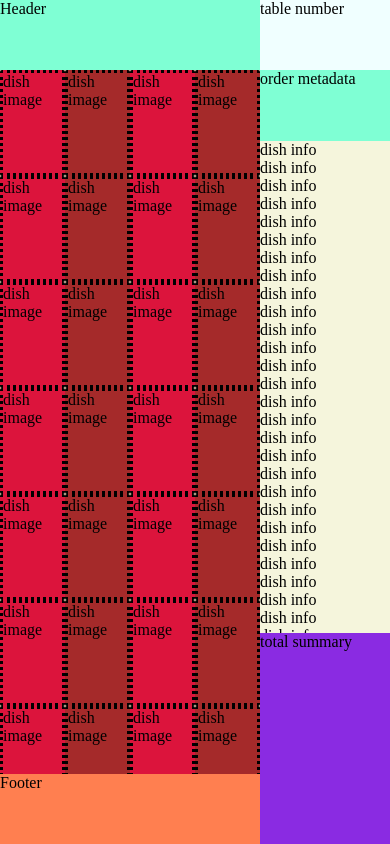
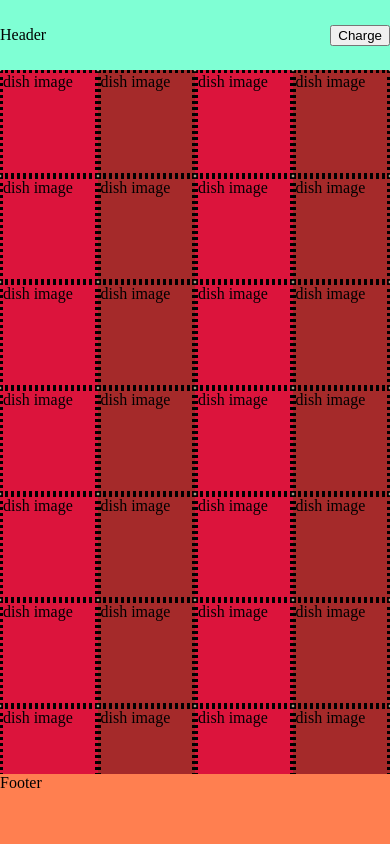
Before and after one commit to tri97nguyen/POS-Skipli, a React (Create React App) app: page / in a window 390 px wide. Built offline with nearby package versions, Linux system fonts and the light colour scheme.

Commit message:
created responsive order panel

```diff
--- a/package.json
+++ b/package.json
@@ -8,6 +8,7 @@
     "@testing-library/user-event": "^12.6.0",
     "react": "^17.0.1",
     "react-dom": "^17.0.1",
+    "react-router-dom": "^5.2.0",
     "react-scripts": "4.0.1",
     "web-vitals": "^0.2.4"
   },
--- a/src/App.js
+++ b/src/App.js
@@ -3,7 +3,7 @@ import Menu from './component/Menu'
 import OrderHistoryPanel from './component/OrderHistoryPanel';
 function App() {
   return (
-    <div className="content">
+    <div className="content grid-column">
       <Menu />
       <OrderHistoryPanel />
     </div>
--- a/src/component/Header.js
+++ b/src/component/Header.js
@@ -1,9 +1,13 @@
 import React from 'react'
+import { toggleOrderPanel } from '../shared/service'
+
+
 
 export default function Header() {
     return (
-        <div className="header">
+        <div className="header flex">
             Header
+            <button id="order-panel-btn" onClick={toggleOrderPanel}>Charge</button>
         </div>
     )
 }
--- a/src/component/Menu.js
+++ b/src/component/Menu.js
@@ -1,13 +1,14 @@
 import React from 'react'
 import Header from './Header'
 import Footer from './Footer'
+import { toggleOrderPanelFromMenu } from '../shared/service'
 export default function Menu() {
     var photos = []
     for (var i = 0; i < 100; i++) {
         photos.push(<div className="image" key={i} alt="some thing" >dish image</div>)
     }
     return (
-        <section className="menu">
+        <section id="menu" onClick={toggleOrderPanelFromMenu} className="menu grid-column-row">
             <Header />
             <div className="img-container">
                 {photos}
--- a/src/component/OrderHistoryPanel.js
+++ b/src/component/OrderHistoryPanel.js
@@ -6,7 +6,7 @@ export default function OrderHistoryPanel() {
         orders.push(<div className="order" key={i} alt="some order" >dish info</div>)
     }
     return (
-        <div className="order-history-panel">
+        <div id="order-history-panel" className="order-history-panel">
             <div className="table-number" >table number</div>
             <div className="metadata">order metadata</div>
             <div className="order-container">
--- a/src/index.css
+++ b/src/index.css
@@ -3,17 +3,34 @@ body {
     padding: 0;
 }
 
-.content {
+.flex {
+    display: flex;
+    flex-flow: row;
+    justify-content: space-between;
+}
 
+.grid-column {
     display: grid;
     grid-template-columns: repeat(12, 1fr);
-    grid-auto-rows: minmax(1fr, auto);
+
+}
+
+.grid-column-row {
+    display: grid;
+    grid-template: repeat(12, 1fr) / repeat(12, 1fr);
+}
+
+
+.content {
     background-color: aqua;
     height: 100vh;
+
 }
+
 
 .header {
     grid-column: 1 / 13;
+    align-items: center;
     background-color: aquamarine;
 }
 
@@ -22,20 +39,11 @@ body {
     background-color: coral;
 }
 
-.menu {
-    overflow: hidden;
 
-    background-color: blue;
-    grid-column: 1 / 9;
-    /* grid-row: 1/ 13; */
-
-    display:grid;
-    grid-template-columns: repeat(12, 1fr);
-    grid-template-rows: repeat(12, 1fr);
-}
 
 .img-container {
     overflow-y: scroll;
+    overflow-x: hidden;
     grid-column: 1 / 13;
     grid-row: 2 / 12;
     display: grid;
@@ -56,13 +64,7 @@ body {
     background-color: crimson;
 }
 
-.order-history-panel {
-    background-color: beige;
-    grid-column: 9 / 13;
-    display: grid;
-    grid-template: repeat(12, 1fr) / repeat(12, 1fr);
-    overflow: hidden;
-}
+
 
 .metadata {
     grid-column: 1 / 13;
@@ -85,3 +87,52 @@ body {
     grid-column: 1/ 13;
     background-color: azure;
 }
+
+.order-history-panel {
+    display: grid;
+    grid-template: repeat(12, 1fr) / repeat(12, 1fr);
+}
+
+/* for mobile */
+@media(min-width: 0px) {
+    .menu {
+        overflow: hidden;
+        background-color: blue;
+        grid-column: 1 / 13 ;
+
+    }
+
+    .order-history-panel {
+        display: none;
+        background-color: beige;
+        overflow: hidden;
+    }
+
+    #order-panel-btn {
+        display: block;
+    }
+}
+
+/* for desktop */
+@media(min-width: 760px) {
+    .menu {
+        overflow: hidden;
+
+        background-color: blue;
+        grid-column: 1 / 9 !important;
+
+    }
+
+    .order-history-panel {
+        display: grid !important;
+        background-color: beige;
+        grid-column: 9 / 13 !important;
+        overflow: hidden;
+    }
+
+
+    #order-panel-btn {
+        display: none;
+
+    }
+}
--- a/src/index.js
+++ b/src/index.js
@@ -3,6 +3,8 @@ import ReactDOM from 'react-dom';
 import './index.css';
 import App from './App';
 import reportWebVitals from './reportWebVitals';
+
+
 
 ReactDOM.render(
   <React.StrictMode>
--- /dev/null
+++ b/src/shared/service.js
@@ -0,0 +1,28 @@
+
+/**
+ * * toggle order panel in mobile view
+ *
+ */
+export function toggleOrderPanel(e) {
+    e.stopPropagation();
+    var orderPanel = document.getElementById("order-history-panel");
+    var menu = document.getElementById("menu");
+    var style = orderPanel.style;
+    console.log("button clicked ", style.display);
+
+    if (orderPanel.style.display == "grid") {
+        orderPanel.style.display = "none";
+        menu.style.gridColumn = "1 / 13";
+    }
+    else {
+        style.display = "grid";
+        style.gridColumn = "3 / 13";
+        menu.style.gridColumn = "1 / 3";
+    }
+
+}
+
+export function toggleOrderPanelFromMenu(e) {
+    var orderPanel = document.getElementById("order-history-panel");
+    if (orderPanel.style.display === "grid") toggleOrderPanel(e);
+}
```
Also changed, not shown: 2 other files (tests, documents, lock files or other folders).
